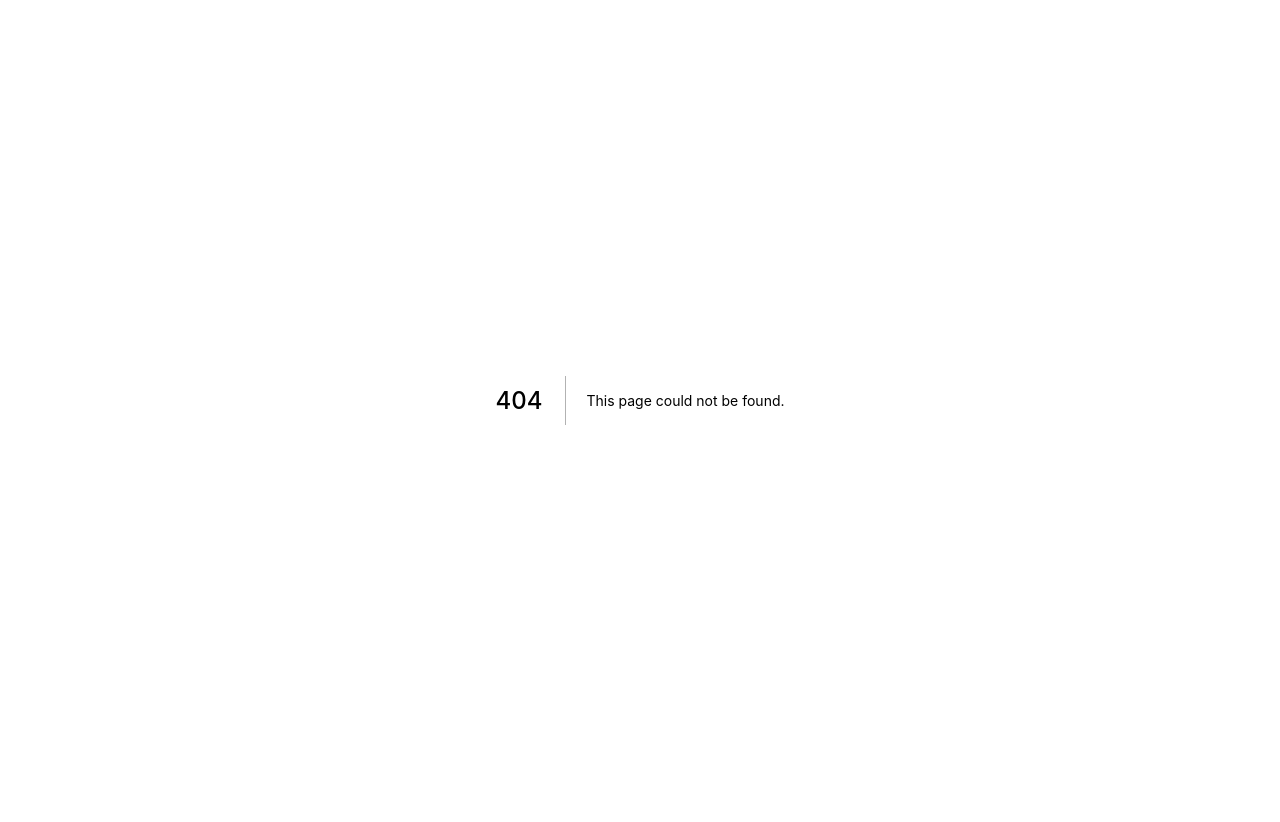
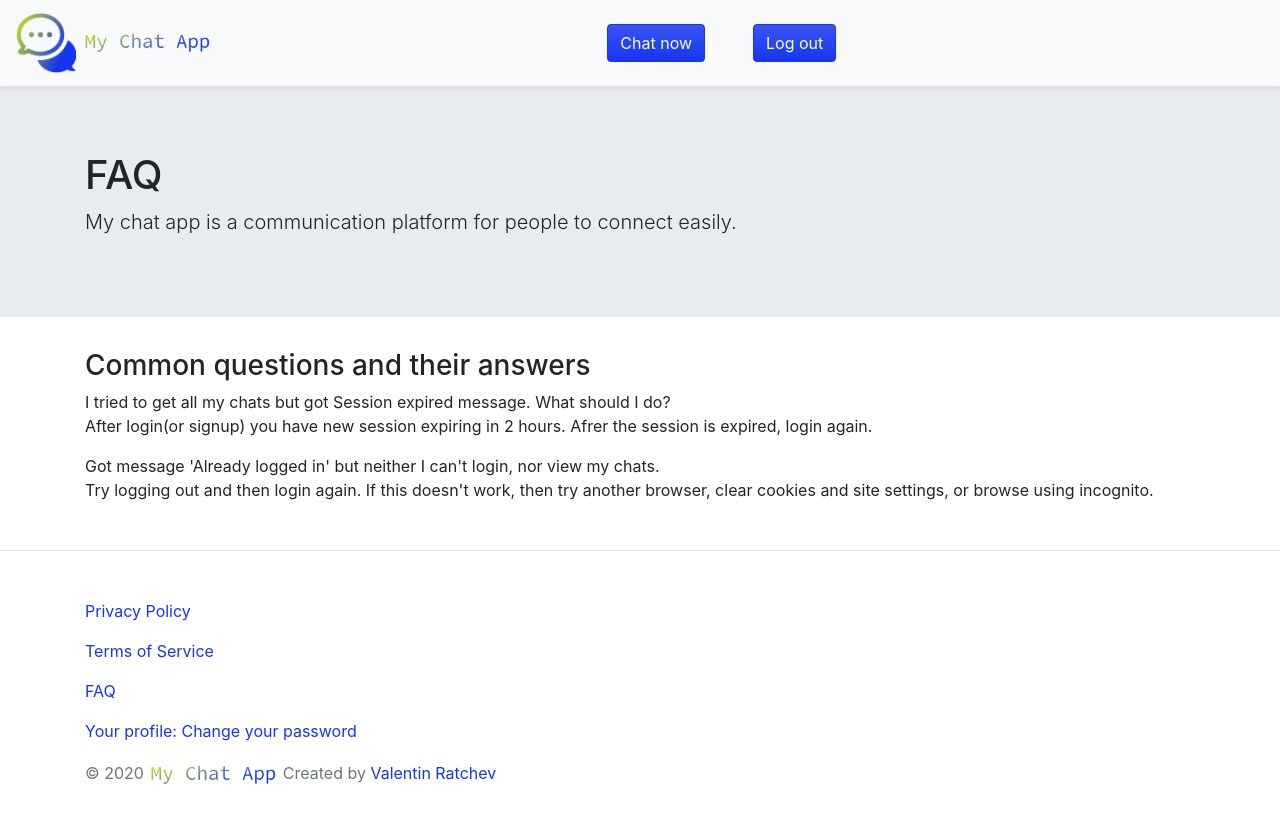
Before and after one commit to valtur11/My-chat-app, a Next.js app in the folder client/: page /faq in a window 1280 px wide. Before the commit this address had no page. Shown: the top 822 px of the page. Before the commit the page ends 800 px from the top, so only its background shows below. Built offline with nearby package versions, Linux system fonts and the light colour scheme.

Commit message:
Add static pages for  user awareness (faq,terms and privacy)

```diff
--- a/client/components/Layout.js
+++ b/client/components/Layout.js
@@ -43,9 +43,10 @@ function Layout({ children, date }) {
       </main>
       <footer className = 'pt-4 my-md-5 pt-md-5 border-top text-muted'>
         <div className = 'container'>
-          <p> <a href = '#'> Privacy Policy </a> </p>
-          <p> <a href = '#'> Terms of Service </a> </p>
-          <p><Link href='/changePassword'><a>Your profle: Change your password</a></Link></p>
+          <p> <a href = '/privacy'> Privacy Policy </a> </p>
+          <p> <a href = '/terms'> Terms of Service </a> </p>
+          <p><Link href='/faq'><a>FAQ</a></Link></p>
+          <p><Link href='/changePassword'><a>Your profile: Change your password</a></Link></p>
           <p> &copy; {date.currentYear} <img  src='/profile.png' className='img-fluid' width='130' height='30' /> Created by <a href = 'https://valentinratchev.com'> Valentin Ratchev </a> </p>
         </div>
       </footer>
--- /dev/null
+++ b/client/pages/faq.js
@@ -0,0 +1,40 @@
+import Layout from '../components/Layout';
+
+export default function Signup ({data}) {
+  return (
+    <Layout date = {data}>
+      <div className="jumbotron jumbotron-fluid">
+        <div className = 'container'>
+          <h1>
+             FAQ
+          </h1>
+
+          <p className="lead">
+            My chat app is a communication platform for people to connect easily.
+          </p>
+        </div>
+      </div>
+      <div className='container'>
+        <h3>Common questions and their answers</h3>
+        <p>
+        I tried to get all my chats but got Session expired message. What should I do?
+          <p>After login(or signup) you have new session expiring in 2 hours. Afrer the session is expired, login again.</p>
+        </p>
+        <p>
+        Got message 'Already logged in' but neither I can't login, nor view my chats.
+          <p>Try logging out and then login again. If this doesn't work, then try another browser, clear cookies and site settings, or browse using incognito.</p>
+        </p>
+      </div>
+    </Layout>
+  );
+}
+
+export async function getStaticProps() {
+  const data = { currentYear: new Date().getFullYear() };
+
+  return {
+    props: {
+      data
+    }
+  };
+}
```
Also changed, not shown: client/pages/privacy.js (added, +30 -0 lines), client/pages/terms.js (added, +30 -0 lines).
